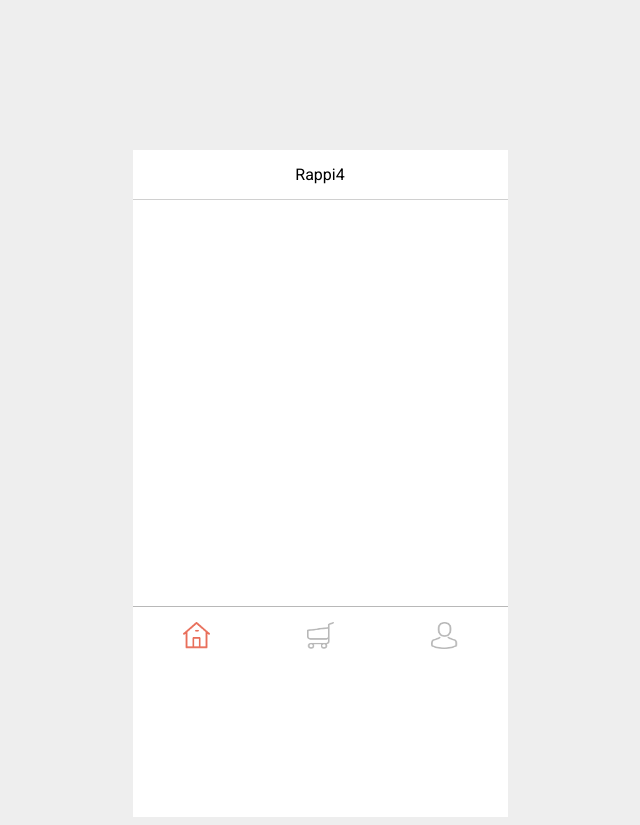
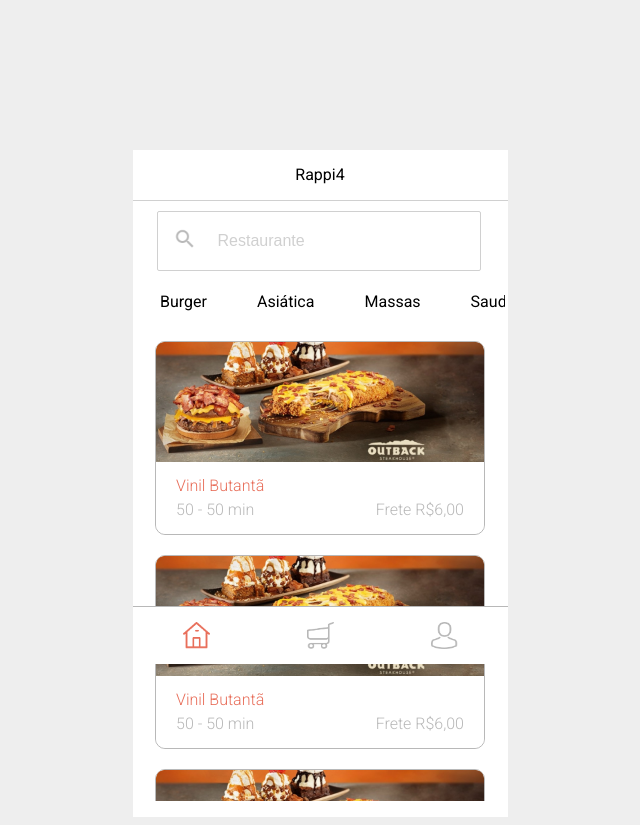
Before and after one commit to future4code/freire-Sarah-Outeiro, a React (Create React App) app in the folder Modulo 3/rappi4/: page / in a window 1280 px wide. Shown: the whole page, without its empty margins (320-960 px from the left). Built offline with nearby package versions, Linux system fonts and the light colour scheme.

Commit message:
Layout e Componentes do Feed Prontos

```diff
--- a/Modulo 3/rappi4/src/components/FoodTypeList/FoodTypeList.js
+++ b/Modulo 3/rappi4/src/components/FoodTypeList/FoodTypeList.js
@@ -0,0 +1,14 @@
+import { TypesContainer } from './styled'
+
+const FoodTypeList = () => {
+    return(
+        <TypesContainer>
+            <p>Burger</p>
+            <p>Asiática</p>
+            <p>Massas</p>
+            <p>Saudável</p>
+        </TypesContainer>
+    )
+}
+
+export default FoodTypeList
--- a/Modulo 3/rappi4/src/components/FoodTypeList/styled.js
+++ b/Modulo 3/rappi4/src/components/FoodTypeList/styled.js
@@ -0,0 +1,18 @@
+import styled from "styled-components"
+
+export const TypesContainer = styled.div`
+    padding-top: 5px;
+    padding-bottom: 5px;
+    display: flex;
+    height: 60px;
+    width: 370px;
+    overflow-x: scroll;
+    &::-webkit-scrollbar {
+    display: none;
+    }
+    p {
+        font-size: 16px;
+        margin-left: 25px;
+        margin-right: 25px;
+    }
+`
--- /dev/null
+++ b/Modulo 3/rappi4/src/components/Header/Header.js
@@ -0,0 +1,11 @@
+import { Div } from './styled'
+
+const Header = () => {
+    return(
+        <Div>
+            <p>Rappi4</p>
+        </Div>
+    )
+}
+
+export default Header
--- /dev/null
+++ b/Modulo 3/rappi4/src/components/Header/styled.js
@@ -0,0 +1,13 @@
+import styled from "styled-components"
+
+export const Div = styled.div`
+    height: 50px;
+    text-align: center;
+    position: fixed;
+    border-bottom: 1px solid #d0d0d0;
+    p {
+        font-size: 16px;
+        margin: 0;
+        padding-top: 15px;
+    }
+`
--- a/Modulo 3/rappi4/src/components/RestaurantCard/RestaurantCard.js
+++ b/Modulo 3/rappi4/src/components/RestaurantCard/RestaurantCard.js
@@ -0,0 +1,17 @@
+import { CardContainer, Titulo, Infos, Tempo, Frete } from './styled'
+import RestauranteCard from '../../assets/images/restaurantecard.jpg'
+
+const RestaurantCard = () => {
+    return(
+        <CardContainer>
+            <img src={RestauranteCard} alt='Foto do restaurante'/>
+            <Titulo>Vinil Butantã</Titulo>
+            <Infos>
+                <Tempo>50 - 50 min</Tempo>
+                <Frete>Frete R$6,00</Frete>
+            </Infos>
+        </CardContainer>
+    )
+}
+
+export default RestaurantCard
--- a/Modulo 3/rappi4/src/components/RestaurantCard/styled.js
+++ b/Modulo 3/rappi4/src/components/RestaurantCard/styled.js
@@ -0,0 +1,48 @@
+import styled from "styled-components"
+
+export const CardContainer = styled.div`
+    width: 328px;
+    height: auto;
+    margin-bottom: 20px;
+    border: solid 1px #b8b8b8;
+    border-radius: 10px;
+    img {
+        border-top-left-radius: 8px;
+        border-top-right-radius: 8px;
+        width: 328px;
+        height: 120px;
+    }
+`
+
+export const Titulo = styled.p`
+    font-size: 16px;
+    font-weight: 300;
+    color: #e86e5a;
+    padding-left: 20px;
+    margin: 10px 0 0 0;
+`
+
+export const Infos = styled.div`
+    display: flex;
+    justify-content: space-between;
+    height: auto;
+    width: 328px;
+    border-radius: 10px;
+    padding-bottom: 15px;
+`
+
+export const Tempo = styled.p`
+    padding-left: 20px;
+    margin: 5px 0 0 0;
+    font-size: 16px;
+    font-weight: 300;
+    color: #b8b8b8;
+`
+
+export const Frete = styled.p`
+    padding-right: 20px;
+    margin: 5px 0 0 0;
+    font-size: 16px;
+    font-weight: 300;
+    color: #b8b8b8;
+`
--- a/Modulo 3/rappi4/src/components/SearchBar/SearchBar.js
+++ b/Modulo 3/rappi4/src/components/SearchBar/SearchBar.js
@@ -0,0 +1,15 @@
+import { InputContainer, Input } from './styled'
+import SearchIcon from '../../assets/icons/searchicon.png'
+
+const SearchBar = () => {
+    return(
+            <InputContainer>
+                <img src={SearchIcon} alt='Procurar'/>
+                <Input
+                    placeholder={'Restaurante'}
+                />
+            </InputContainer>
+    )
+}
+
+export default SearchBar
--- a/Modulo 3/rappi4/src/components/SearchBar/styled.js
+++ b/Modulo 3/rappi4/src/components/SearchBar/styled.js
@@ -0,0 +1,28 @@
+import styled from "styled-components"
+
+export const InputContainer = styled.div`
+    display: flex;
+    text-align: center;
+    padding-top: 10px;
+    height: auto;
+    img {
+        width: 24px;
+        height: 24px;
+        position: relative;
+        top: 16px;
+        left: 40px;
+    }
+`
+
+export const Input = styled.input`
+    width: 260px;
+    height: 56px;
+    font-size: 16px;
+    padding-left: 60px;
+    color: #d0d0d0;
+    border: solid 1px #d0d0d0;
+    border-radius: 2px;
+    ::placeholder {
+        color: #d0d0d0;
+    }
+`
--- a/Modulo 3/rappi4/src/pages/FeedPage/FeedPage.js
+++ b/Modulo 3/rappi4/src/pages/FeedPage/FeedPage.js
@@ -1,12 +1,20 @@
 import { Container, FeedContainer } from './styled'
+import SearchBar from '../../components/SearchBar/SearchBar'
+import FoodTypeList from '../../components/FoodTypeList/FoodTypeList'
+import RestaurantCard from '../../components/RestaurantCard/RestaurantCard'
 import NavBar from '../../components/NavBar/NavBar'
+import Header from '../../components/Header/Header'
 
 const FeedPage = () => {
     return (
       <Container>
-        <p>Rappi4</p>
+        <Header/>
         <FeedContainer>
-
+          <SearchBar/>
+          <FoodTypeList/>
+          <RestaurantCard/>
+          <RestaurantCard/>
+          <RestaurantCard/>
         </FeedContainer>
         <NavBar/>
       </Container>
--- a/Modulo 3/rappi4/src/pages/FeedPage/styled.js
+++ b/Modulo 3/rappi4/src/pages/FeedPage/styled.js
@@ -2,16 +2,14 @@
 
 export const Container = styled.div`
     height: auto;
-    p {
-        font-size: 16px;
-        text-align: center;
-        margin: 0;
-        padding-top: 15px;
-        padding-bottom: 15px;
-    }
 `
 export const FeedContainer = styled.div`
     border-top: 1px solid #d0d0d0;
     margin-bottom: 0;
-    height: auto;
+    height: 600px;
+    padding-top: 50px;
+    overflow-y: scroll;
+    &::-webkit-scrollbar {
+    display: none;
+    }
 `
```
Also changed, not shown: Modulo 3/rappi4/src/assets/images/restaurantecard.jpg (added).
